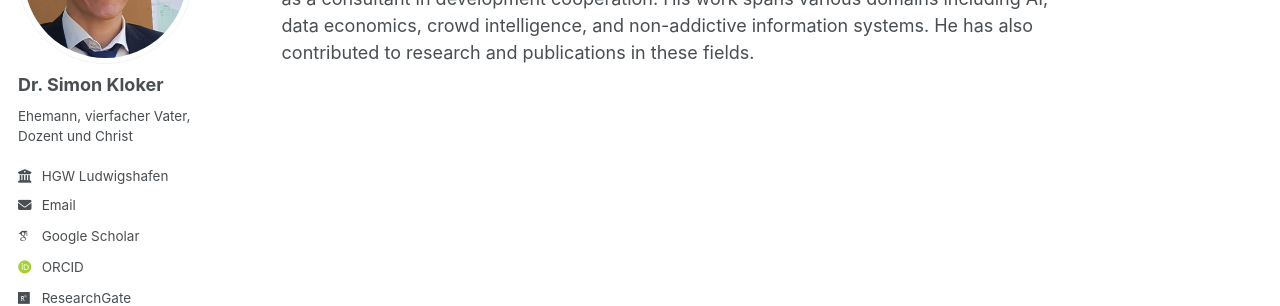
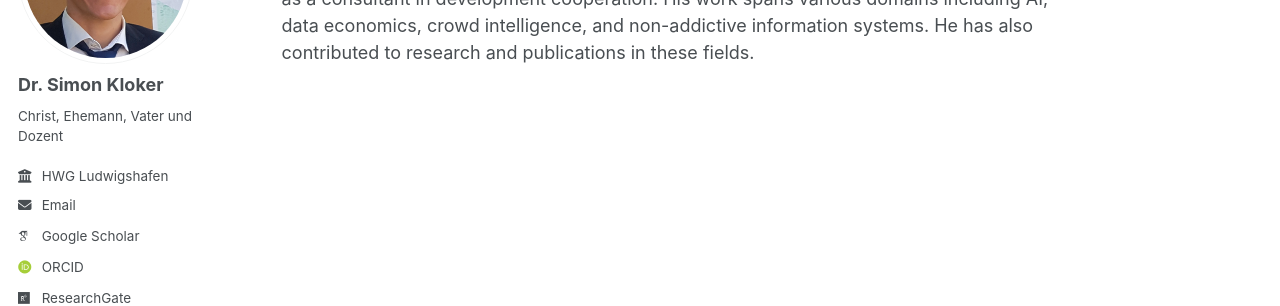
Before and after one commit to simon-kloker/simon-kloker.github.io, a Jekyll site: the page built from _pages/about.md, in a window 1280 px wide. Shown: the part 210-516 px from the top of the page. Built offline with Jekyll 4.4.1, drawn with Linux system fonts in a browser that asks for light colours; some web fonts are replaced; a script that is not in the unit is left out.

Commit message:
updated profile info

```diff
--- a/_config.yml
+++ b/_config.yml
@@ -25,11 +25,11 @@ author:
   avatar           : "profile.png"
   name             : "Dr. Simon Kloker"
   pronouns         : # example: "she/her"
-  bio              : "Ehemann, vierfacher Vater, Dozent und Christ"
+  bio              : "Christ, Ehemann, Vater und Dozent"
   location         : # "Earth"
-  employer         : "HGW Ludwigshafen"
+  employer         : "HWG Ludwigshafen"
   uri              : # URL
-  email            : "simon.kloker@mail.de"
+  email            : "simon.kloker@lb.hwg-lu.de"
 
   # Academic websites
   academia         : # URL
```
Also changed, not shown: _teaching/2025-ws/mw310/course_outline.md (+1 -1 lines).
